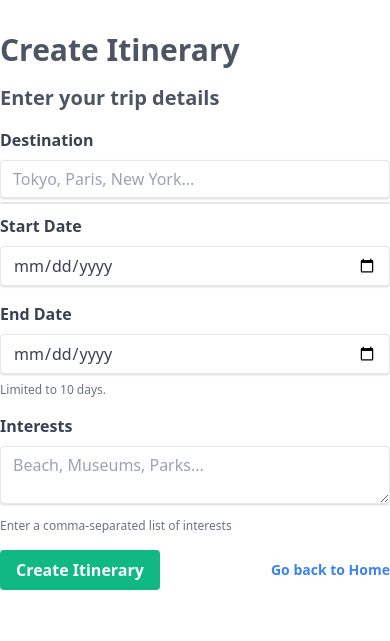
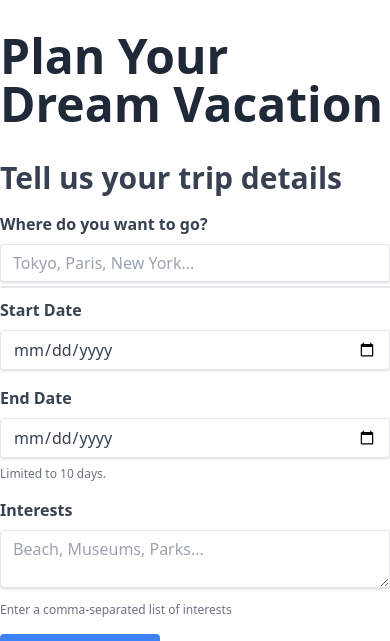
Before and after one commit to marmer7/vacabot, a Flask app: page /create_itinerary in a window 390 px wide. Shown: the part 44-685 px from the top of the page. Run offline with Flask 2, Linux system fonts and the light colour scheme; grey boxes are pictures that could not be loaded.

Commit message:
Added mobile formatting for create itinerary.

```diff
--- a/app/routes.py
+++ b/app/routes.py
@@ -23,8 +23,8 @@ def redirect_to_https():
 def home():
     blog_posts = get_blog_posts()
     blog_posts = sorted(
-        blog_posts, key=lambda blog_post: blog_post["date"], reverse=True
-    )[:6]
+        blog_posts, key=lambda blog_post: blog_post["sort_date"], reverse=True
+    )[:5]
     return render_template("home.html", blog_posts=blog_posts)
 
 
@@ -32,7 +32,7 @@ def home():
 def blog():
     blog_posts = get_blog_posts()
     blog_posts = sorted(
-        blog_posts, key=lambda blog_post: blog_post["date"], reverse=True
+        blog_posts, key=lambda blog_post: blog_post["sort_date"], reverse=True
     )
     return render_template("blog_posts.html", blog_posts=blog_posts)
 
--- a/app/static/vbuild/style.css
+++ b/app/static/vbuild/style.css
@@ -723,6 +723,10 @@ video {
   margin-top: 0.25rem;
 }
 
+.mb-6 {
+  margin-bottom: 1.5rem;
+}
+
 .mr-6 {
   margin-right: 1.5rem;
 }
@@ -755,12 +759,20 @@ video {
   display: none;
 }
 
+.h-48 {
+  height: 12rem;
+}
+
 .min-h-screen {
   min-height: 100vh;
 }
 
 .w-full {
   width: 100%;
+}
+
+.max-w-4xl {
+  max-width: 56rem;
 }
 
 .max-w-md {
@@ -985,6 +997,11 @@ video {
   line-height: 1rem;
 }
 
+.text-5xl {
+  font-size: 3rem;
+  line-height: 1;
+}
+
 .font-bold {
   font-weight: 700;
 }
@@ -1017,11 +1034,6 @@ video {
   color: rgba(255, 255, 255, var(--tw-text-opacity));
 }
 
-.text-gray-300 {
-  --tw-text-opacity: 1;
-  color: rgba(209, 213, 219, var(--tw-text-opacity));
-}
-
 .text-gray-600 {
   --tw-text-opacity: 1;
   color: rgba(75, 85, 99, var(--tw-text-opacity));
@@ -1035,6 +1047,11 @@ video {
 .text-blue-500 {
   --tw-text-opacity: 1;
   color: rgba(59, 130, 246, var(--tw-text-opacity));
+}
+
+.text-gray-300 {
+  --tw-text-opacity: 1;
+  color: rgba(209, 213, 219, var(--tw-text-opacity));
 }
 
 .text-red-500 {
@@ -1172,24 +1189,24 @@ h2 {
   background-color: rgba(229, 231, 235, var(--tw-bg-opacity));
 }
 
-.hover\:bg-green-700:hover {
-  --tw-bg-opacity: 1;
-  background-color: rgba(4, 120, 87, var(--tw-bg-opacity));
-}
-
 .hover\:bg-blue-700:hover {
   --tw-bg-opacity: 1;
   background-color: rgba(29, 78, 216, var(--tw-bg-opacity));
 }
 
-.hover\:text-white:hover {
+.hover\:text-gray-400:hover {
   --tw-text-opacity: 1;
-  color: rgba(255, 255, 255, var(--tw-text-opacity));
+  color: rgba(156, 163, 175, var(--tw-text-opacity));
 }
 
 .hover\:text-gray-900:hover {
   --tw-text-opacity: 1;
   color: rgba(17, 24, 39, var(--tw-text-opacity));
+}
+
+.hover\:text-blue-700:hover {
+  --tw-text-opacity: 1;
+  color: rgba(29, 78, 216, var(--tw-text-opacity));
 }
 
 .focus\:outline-none:focus {
--- a/app/templates/create_itinerary.html
+++ b/app/templates/create_itinerary.html
@@ -72,13 +72,14 @@
 {% endblock %}
 
 {% block content %}
-    <h1 class="text-3xl font-bold mb-4 text-gray-600">{{ title }}</h1>
-    <h2 class="text-xl font-semibold mb-4 text-gray-600">Enter your trip details</h2>
+<div class="max-w-4xl mx-auto">
+    <h1 class="text-5xl font-bold mb-8 text-gray-800">Plan Your Dream Vacation</h1>
+    <h2 class="text-3xl font-semibold mb-4 text-gray-700">Tell us your trip details</h2>
     <form method="post" action="{{ url_for('create_itinerary') }}" novalidate>
         {{ form.csrf_token }}
         <div class="mb-4 relative">
             <label class="block text-gray-700 font-bold mb-2" for="{{ form.destination.id }}">
-                Destination
+                Where do you want to go?
             </label>
             {{ form.destination(class="shadow appearance-none border rounded w-full py-2 px-3 text-gray-700 leading-tight focus:outline-none focus:shadow-outline" + (" border-red-500" if form.destination.errors else ""), placeholder="Tokyo, Paris, New York...") }}
             {% if form.destination.errors %}
@@ -113,8 +114,10 @@
             <p class="text-gray-500 text-xs mt-2">Enter a comma-separated list of interests</p>
         </div>
         <div class="flex items-center justify-between">
-            {{ form.submit(class="bg-green-500 hover:bg-green-700 text-white font-bold py-2 px-4 rounded focus:outline-none focus:shadow-outline") }}
-            <a href="{{ url_for('home') }}" class="inline-block align-baseline font-bold text-sm text-blue-500 hover:text-blue">Go back to Home</a>
+            {{ form.submit(class="bg-blue-500 hover:bg-blue-700 text-white font-bold py-2 px-4 rounded focus:outline-none focus:shadow-outline") }}
+            <a href="{{ url_for('home') }}" class="inline-block align-baseline font-bold text-sm text-blue-500 hover:text-blue-700">Go back to Home</a>
         </div>
-    </form>
-{% endblock %}
+        </form>
+
+        </div>
+        {% endblock %}
```
Also changed, not shown: app/blog.py (+13 -2 lines), app/templates/blog_list.html (added, +15 -0 lines), app/templates/blog_posts.html (+1 -15 lines), app/templates/home.html (+9 -15 lines), app/static/images/grotto.png (added), 1 other file.
